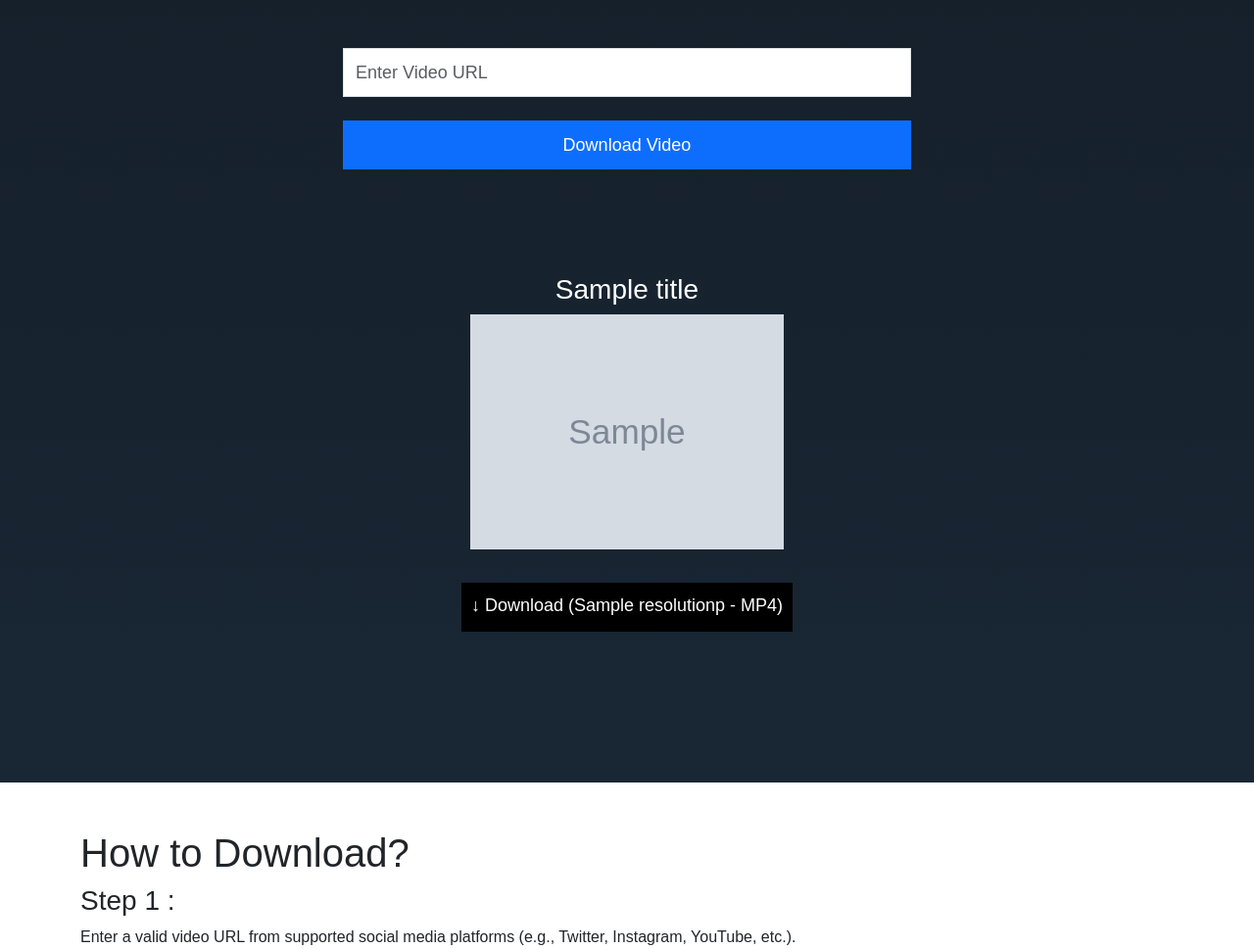
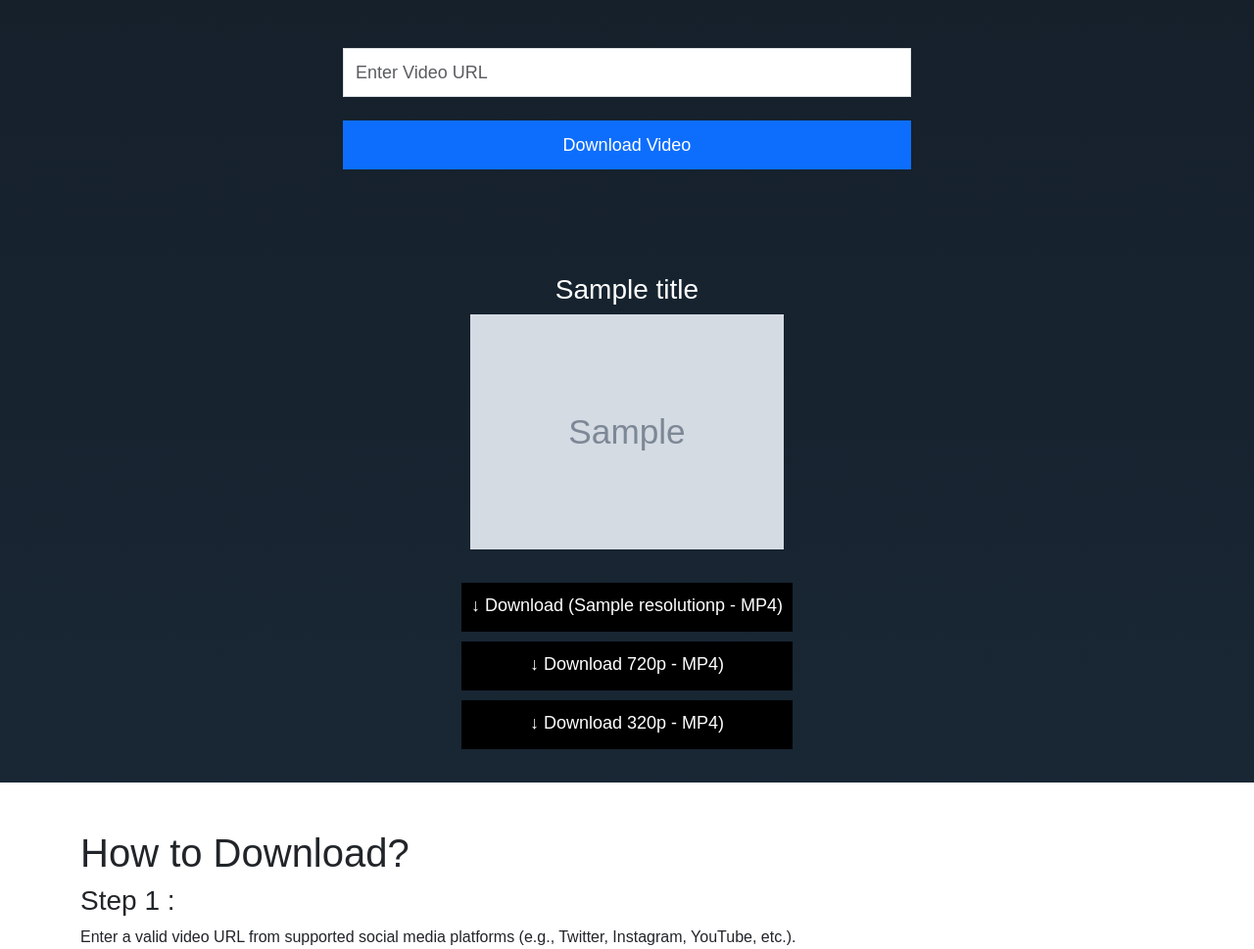
Before and after one commit to alwaysnithish/21K.VideoDownloader, a Django app: template templates/download.html in a window 1280 px wide. Shown: the part 65-1034 px from the top of the page at 98% size. Run offline with Django 5.2, Linux system fonts and the light colour scheme; the template is opened without the code that fills it: most values are stand-ins (such as "Sample title", 1, 10 or a date in 2020); grey boxes marked "Sample" are stand-in pictures; some libraries are stand-ins or nearby versions.

Commit message:
Update download.html

```diff
--- a/templates/download.html
+++ b/templates/download.html
@@ -4,7 +4,7 @@
     <meta charset="utf-8">
     <meta name="viewport" content="width=device-width, initial-scale=1">
     <link href="https://cdn.jsdelivr.net/npm/bootstrap@5.3.3/dist/css/bootstrap.min.css" rel="stylesheet">
-    <title>21K.Twitterdownloader</title>
+    <title>21K.InstaTweetdownloader</title>
     <style>
         body { font-family: Arial, sans-serif; background-color: white; }
         .navbar { background-color: skyblue; }
@@ -86,6 +86,12 @@
                    <a href="{{ video.url }}" class="download-link" download="{{ title }}.mp4">
                        ↓ Download ({{ video.resolution }}p - MP4)
                    </a>
+           <a href="{{ video.url }}" class="download-link" download="{{ title }}.mp4">
+                       ↓ Download 720p - MP4)
+           </a>
+           <a href="{{ video.url }}" class="download-link" download="{{ title }}.mp4">
+                       ↓ Download 320p - MP4)
+           </a>
                {% endfor %}
            {% endif %}
        </div>
```
